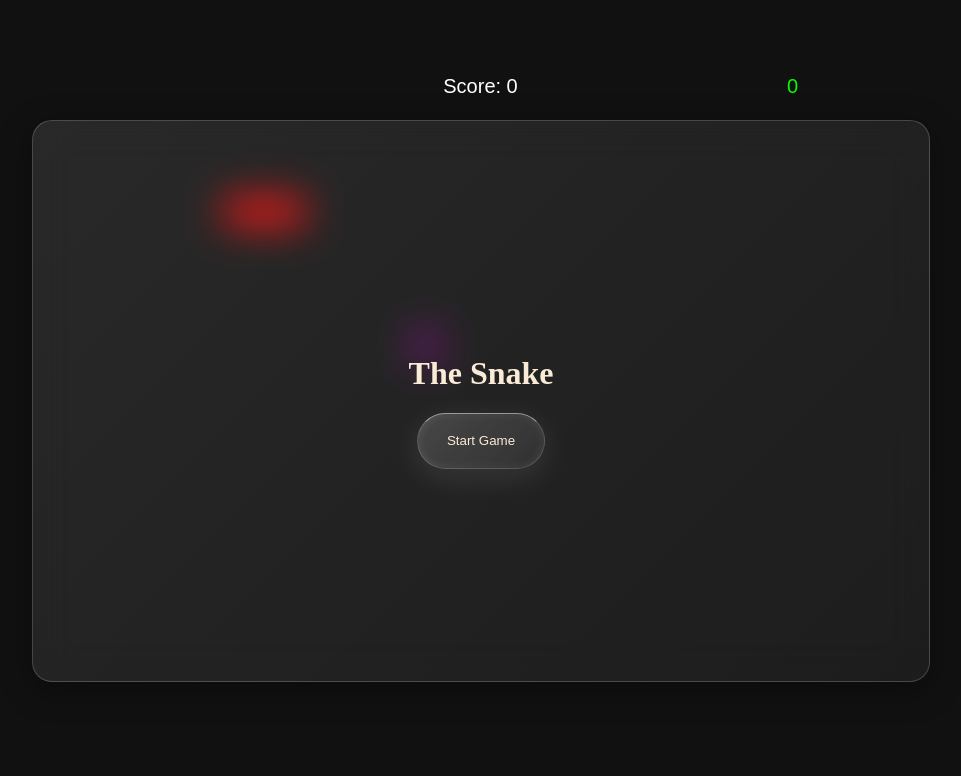
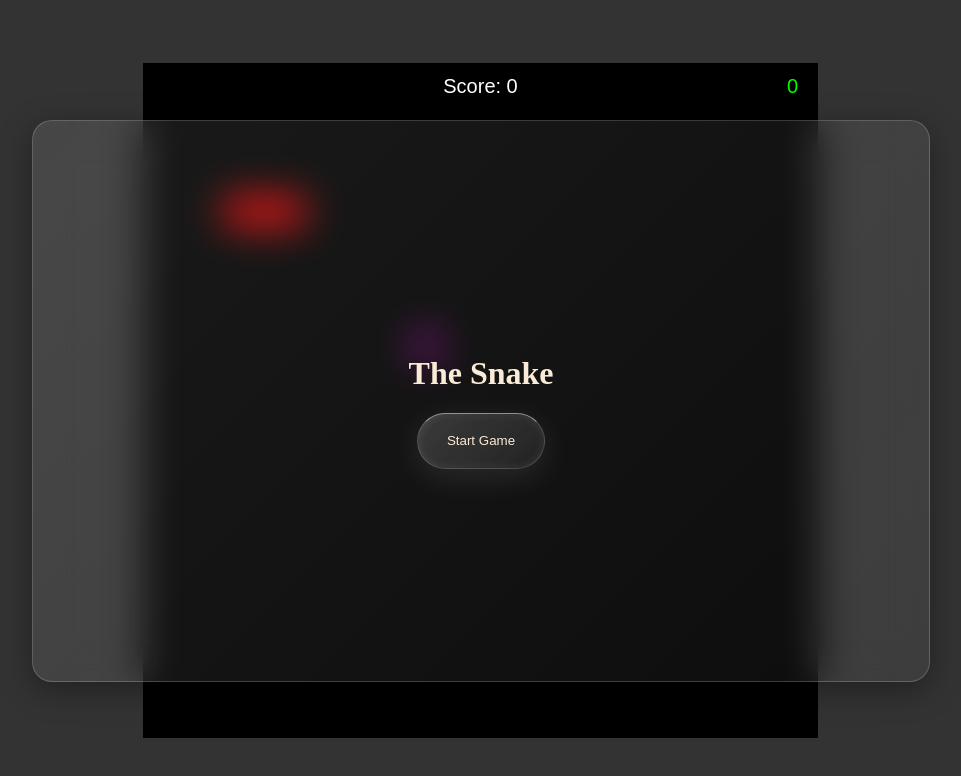
Before and after one commit to OmarHasanx21/The-Snake-2, a plain HTML site: page index.html in a window 1280 px wide. Shown: the whole page, without its empty margins (160-1121 px from the left). Drawn offline with Linux system fonts and the light colour scheme.

Commit message:
changed background color of canvas

```diff
--- a/script.js
+++ b/script.js
@@ -113,6 +113,7 @@ function resizeCanvas() {
 
 	canvas.width = boardWidth;
 	canvas.height = boardHeight;
+	canvas.style.backgroundColor = "#000";
 
 	// Center the canvas on screen
 	canvas.style.position = "absolute";
--- a/style.css
+++ b/style.css
@@ -4,7 +4,7 @@ html, body {
 	width: 100%;
 	height: 100%;
 	overflow: hidden;
-	background-color: #111;
+	background-color: #333;
 	touch-action: none;
 	user-select: none;
 	-webkit-user-select: none;
```
